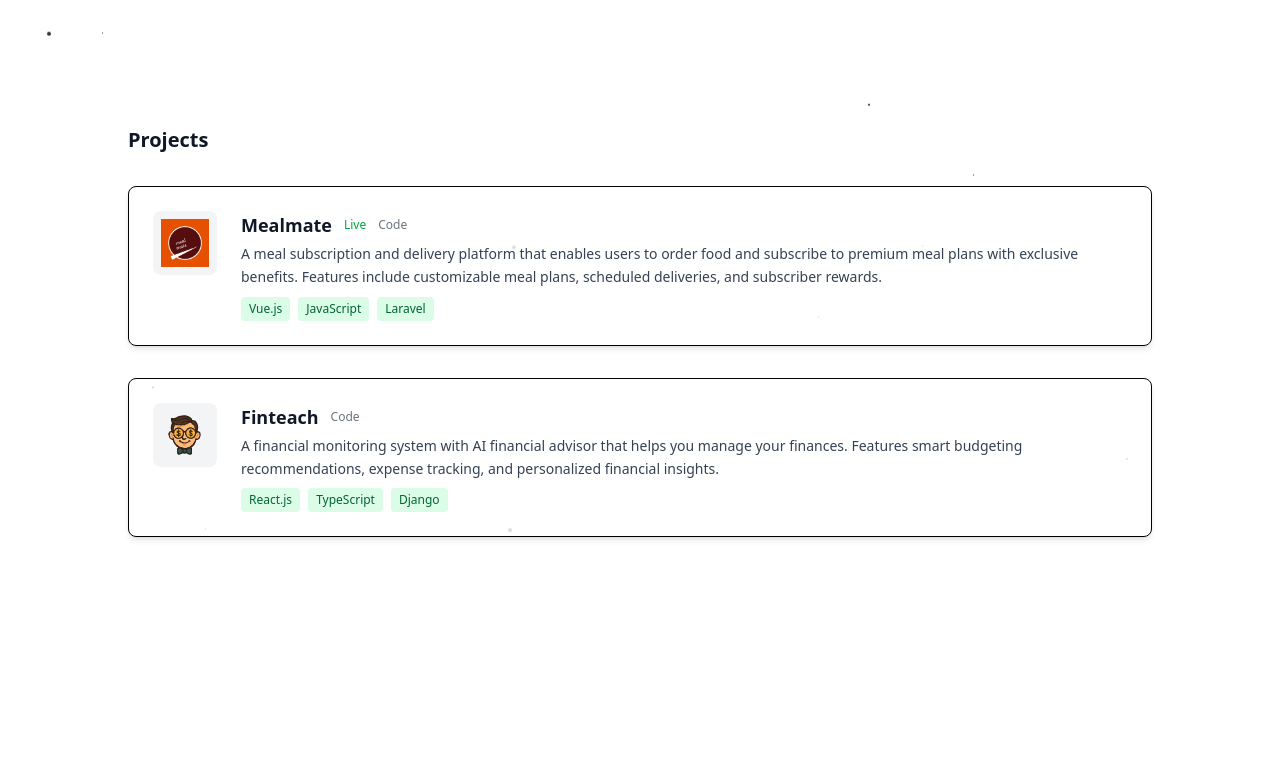
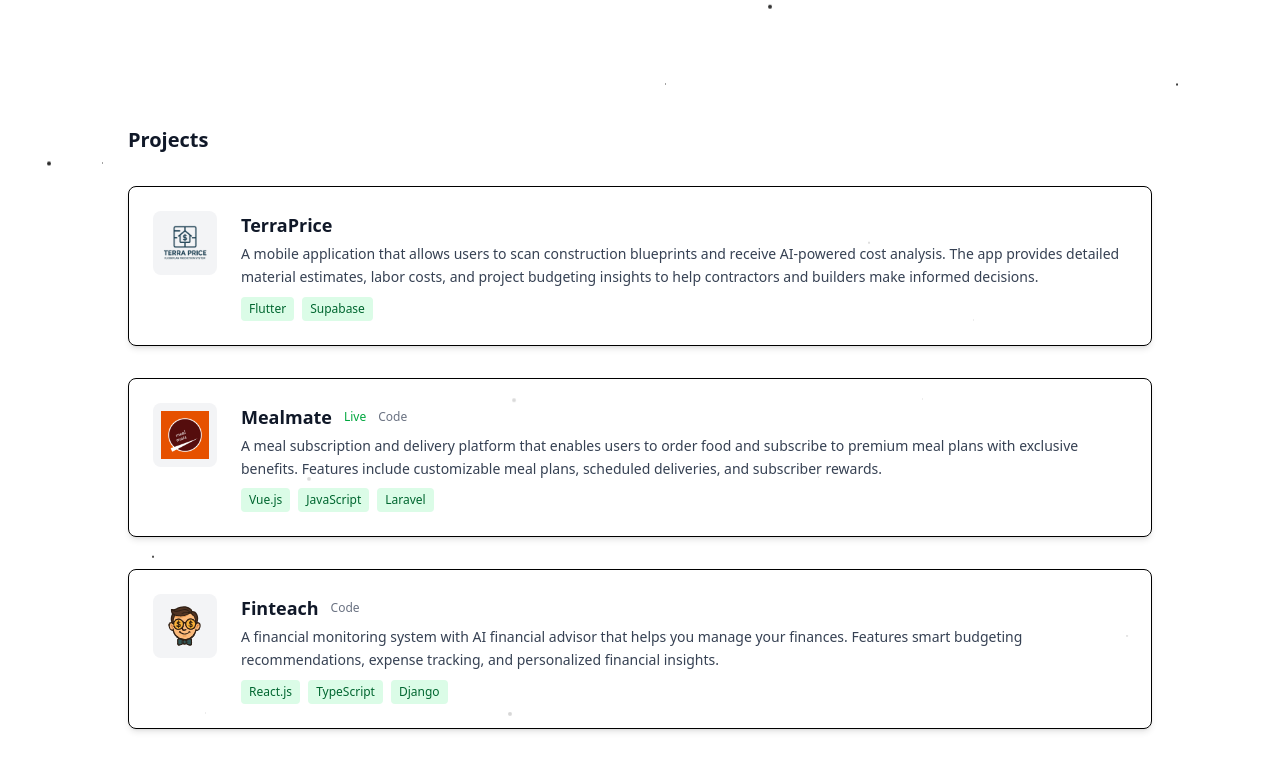
Before and after one commit to Jetrossgalinato/jetross-portfolio, a Next.js app: page /main in a window 1280 px wide. Shown: the part 1172-1942 px from the top of the page. Before the commit the page ends 1773 px from the top, so only its background shows below. Built offline with nearby package versions, Linux system fonts and the light colour scheme.

Commit message:
added terraprice on the projects section

```diff
--- a/src/components/Projects.tsx
+++ b/src/components/Projects.tsx
@@ -14,6 +14,16 @@ interface Project {
 const projects: Project[] = [
   {
     id: 1,
+    title: "TerraPrice",
+    description:
+      "A mobile application that allows users to scan construction blueprints and receive AI-powered cost analysis. The app provides detailed material estimates, labor costs, and project budgeting insights to help contractors and builders make informed decisions.",
+    image: "/terraprice.png",
+    techStack: ["Flutter", "Supabase"],
+    liveUrl: "#",
+    repoUrl: "#",
+  },
+  {
+    id: 2,
     title: "Mealmate",
     description:
       "A meal subscription and delivery platform that enables users to order food and subscribe to premium meal plans with exclusive benefits. Features include customizable meal plans, scheduled deliveries, and subscriber rewards.",
@@ -23,7 +33,7 @@ const projects: Project[] = [
     repoUrl: "https://github.com/Jetrossgalinato/meal-subscription-frontend",
   },
   {
-    id: 2,
+    id: 3,
     title: "Finteach",
     description:
       "A financial monitoring system with AI financial advisor that helps you manage your finances. Features smart budgeting recommendations, expense tracking, and personalized financial insights.",
```
Also changed, not shown: public/terraprice.txt (added).
